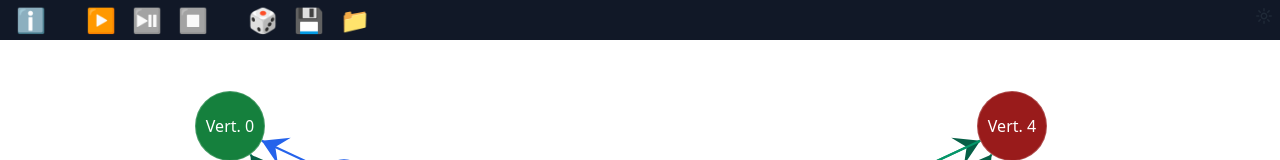
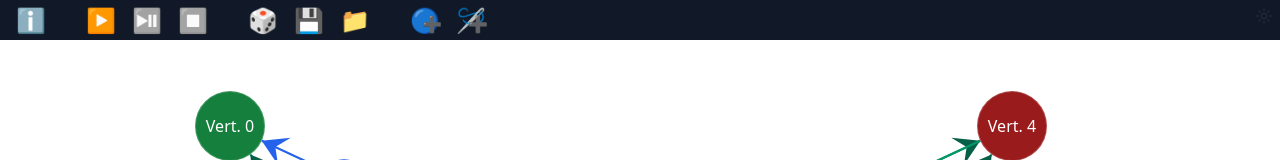
Before and after one commit to IsraPerez98/ford-fulkerson-app, a Svelte app: page / in a window 1280 px wide. Shown: the top 160 px of the page. Built offline with nearby package versions, Linux system fonts and the light colour scheme.

Commit message:
🔘 Botones de agregar vertices y aristas

```diff
--- a/src/components/Grafo/Menu/Menu.svelte
+++ b/src/components/Grafo/Menu/Menu.svelte
@@ -86,5 +86,19 @@
                 📁
             </button>
         </div>
+        <div class="flex my-auto text-2xl space-x-4">
+            <button title="Agregar Vertice" disabled={calculandoFlujoMaximo} class="disabled:grayscale">
+                🔵
+                <div class="absolute bottom-1 ml-3 text-base" >
+                    ➕
+                </div>
+            </button>
+            <button title="Agregar Arista" disabled={calculandoFlujoMaximo} class="disabled:grayscale">
+                🪡
+                <div class="absolute bottom-1 ml-3 text-base" >
+                    ➕
+                </div>
+            </button>
+        </div>
     </div>
 </div>
```
